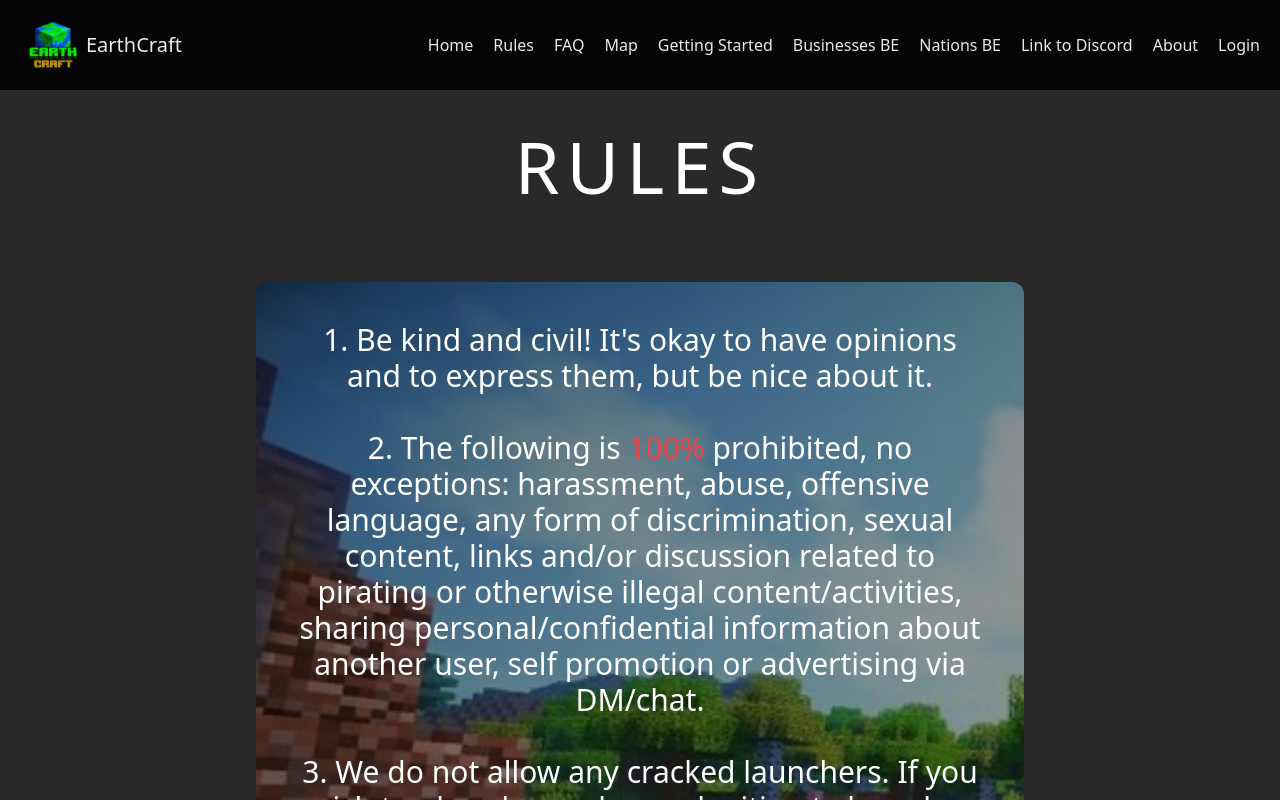
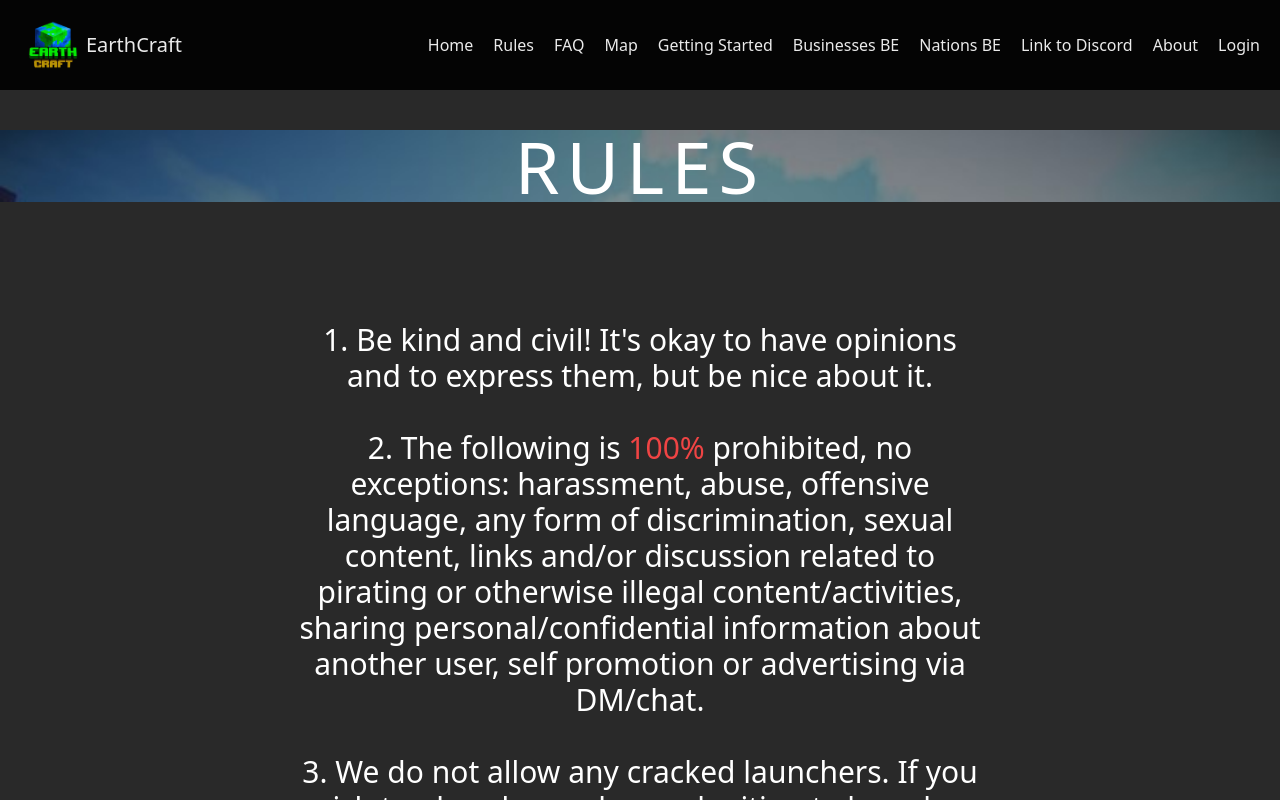
Before and after one commit to monccciii/earthcraft, a Next.js app in the folder frontend/: page /rules in a window 1280 px wide. Shown: the top 800 px of the page. Built offline with nearby package versions, Linux system fonts and the light colour scheme; a web font is replaced by a local one.

Commit message:
Update rules.tsx

```diff
--- a/frontend/pages/rules.tsx
+++ b/frontend/pages/rules.tsx
@@ -14,9 +14,9 @@ export default function Rules() {
       </Head>
       <div className='bg-[#292929]'>
     <Navbar />
-    <p className='mt-[5vh] text-center text-white text-7xl tracking-widest'>RULES</p>
+    <p className='mt-[5vh] text-center text-white text-7xl tracking-widest bg-mcbg2 bg-fixed bg-no-repeat bg-cover '>RULES</p>
     <div className='flex'>
-    <p className='mt-[10vh] bg-mcbg2 bg-fixed bg-no-repeat bg-cover font-extralight rounded-xl p-10 mx-auto text-center text-white text-3xl w-[60vw]'>
+    <p className='mt-[10vh] font-extralight rounded-xl p-10 mx-auto text-center text-white text-3xl w-[60vw]'>
         1. Be kind and civil! It&apos;s okay to have opinions and to express them, but be nice about it.<br/>
 
 <br />2. The following is <span className='text-red-500'>100%</span> prohibited, no exceptions: harassment, abuse, offensive language, any form of discrimination, sexual content, links and/or discussion related to pirating or otherwise illegal content/activities, sharing personal/confidential information about another user, self promotion or advertising via DM/chat.<br/>
```
